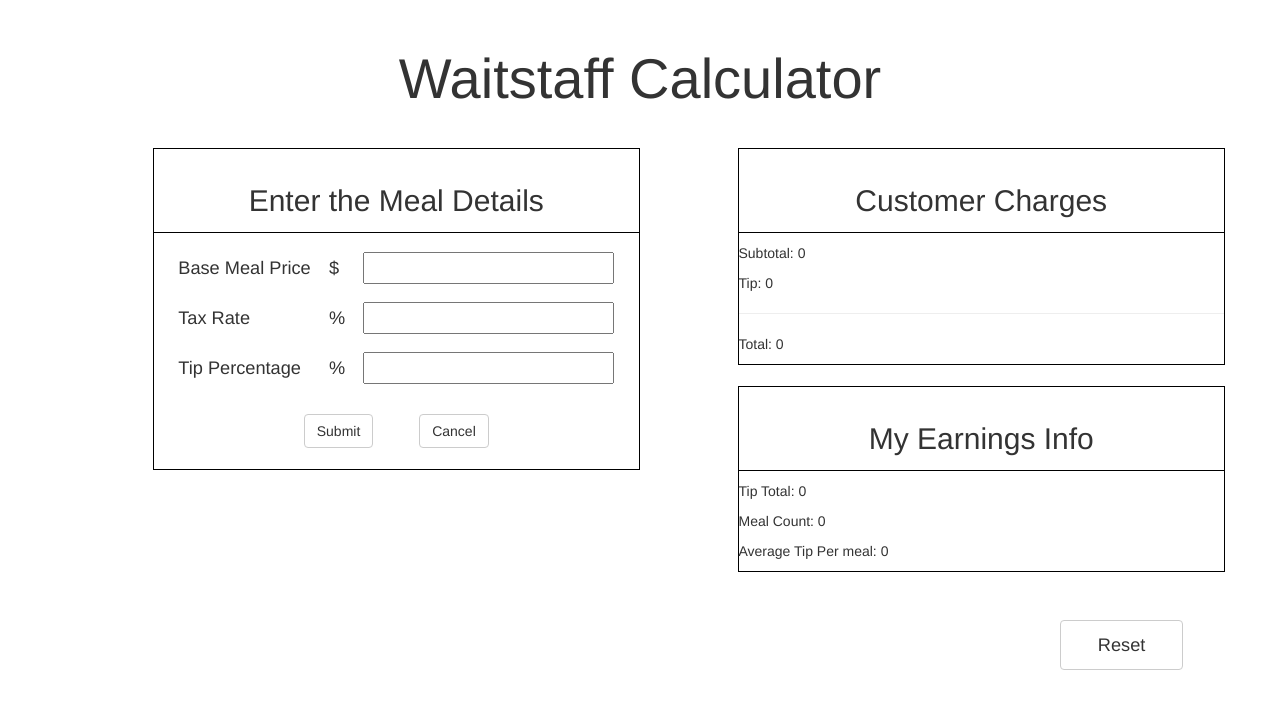
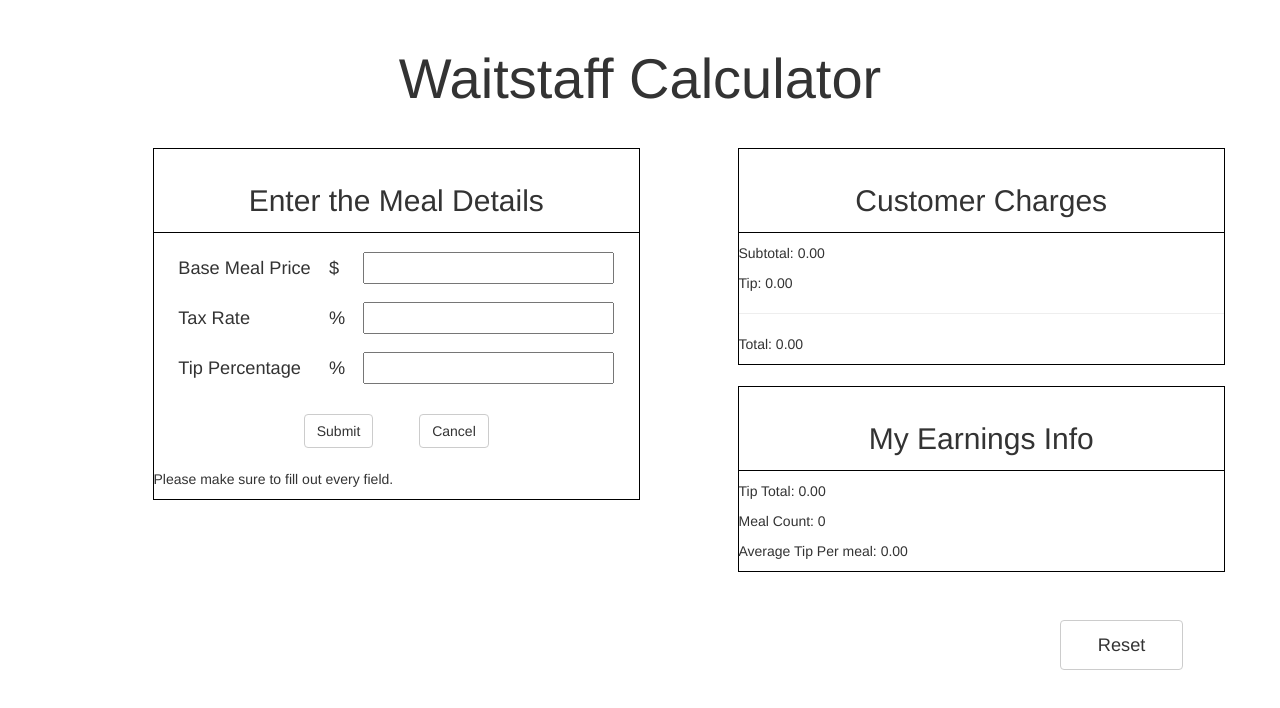
Before and after one commit to gfed53/waitstaff-calc, a plain HTML site: page index.html in a window 1280 px wide. Drawn offline with nearby package versions, Linux system fonts and the light colour scheme.

Commit message:
Earnings info updates, comments added, number filters added

```diff
--- a/apps/app.js
+++ b/apps/app.js
@@ -12,11 +12,20 @@ angular.module('myApp', ['ngMessages'])
 
 
 	$scope.submit = function(){
-		console.log($scope.baseMealPrice);
-		var mealTax = $scope.baseMealPrice * $scope.taxRate;
-		$scope.subTotal = ($scope.baseMealPrice+mealTax);
-		var mealTip = $scope.subTotal * $scope.tipPercent;
-		$scope.tip = mealTip;
-		$scope.total = ($scope.subTotal+mealTip);
+		if($scope.myForm.$valid) {
+			//Combine base meal price and tax to get sub total.
+			var mealTax = $scope.baseMealPrice * $scope.taxRate;
+			$scope.subTotal = ($scope.baseMealPrice+mealTax);
+			//Calculate tip from tip percentage and add to subtotal.
+			var mealTip = $scope.subTotal * $scope.tipPercent;
+			$scope.tip = mealTip;
+			$scope.total = ($scope.subTotal+mealTip);
+			//Add the meal's tip to tip total.
+			$scope.tipTotal += mealTip;
+			//Increase the meal count
+			$scope.mealCount += 1;
+			//Calculate average tip per meal.
+			$scope.avgTip = $scope.tipTotal / $scope.mealCount;
+		}
 	};
 });
--- a/index.html
+++ b/index.html
@@ -47,21 +47,24 @@
 						<input class="btn btn-default meal-detail-btn" type="button" ng-click="submit()" value="Submit">
 						<input class="btn btn-default meal-detail-btn" type="button" value="Cancel">
 					</div>
+					<div class="error" ng-if="myForm.$invalid">
+						<p>Please make sure to fill out every field.
+					</div>
 				</form>
 			</section>
 			<div class="col-md-5 col-md-offset-1">
 				<section class="row cust-charges">
 					<h2>Customer Charges</h2>
-					<p>Subtotal: {{ subTotal }}</p>
-					<p>Tip: {{ tip }}</p>
+					<p>Subtotal: {{ subTotal | number: 2 }}</p>
+					<p>Tip: {{ tip | number: 2 }}</p>
 					<hr>
-					<p>Total: {{ total }}</p>
+					<p>Total: {{ total | number: 2 }}</p>
 				</section>
 				<section class="row earnings-info">
 					<h2>My Earnings Info</h2>
-					<p>Tip Total: {{ tipTotal }}</p>
+					<p>Tip Total: {{ tipTotal | number: 2 }}</p>
 					<p>Meal Count: {{ mealCount }}</p>
-					<p>Average Tip Per meal: {{ avgTip }}</p>
+					<p>Average Tip Per meal: {{ avgTip | number: 2 }}</p>
 				</section>
 				<input class="btn btn-default reset-btn" type="button" value="Reset">
 			</div>
```
